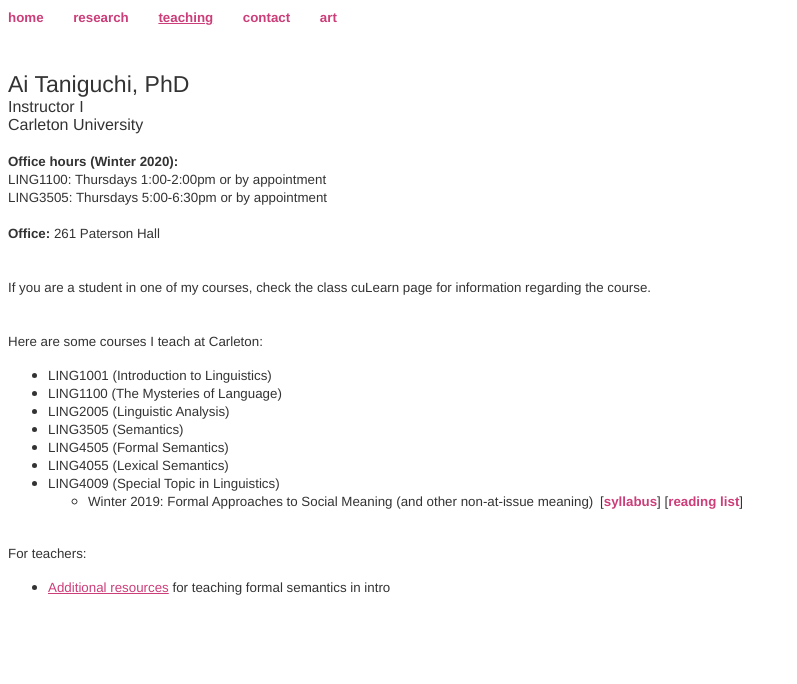
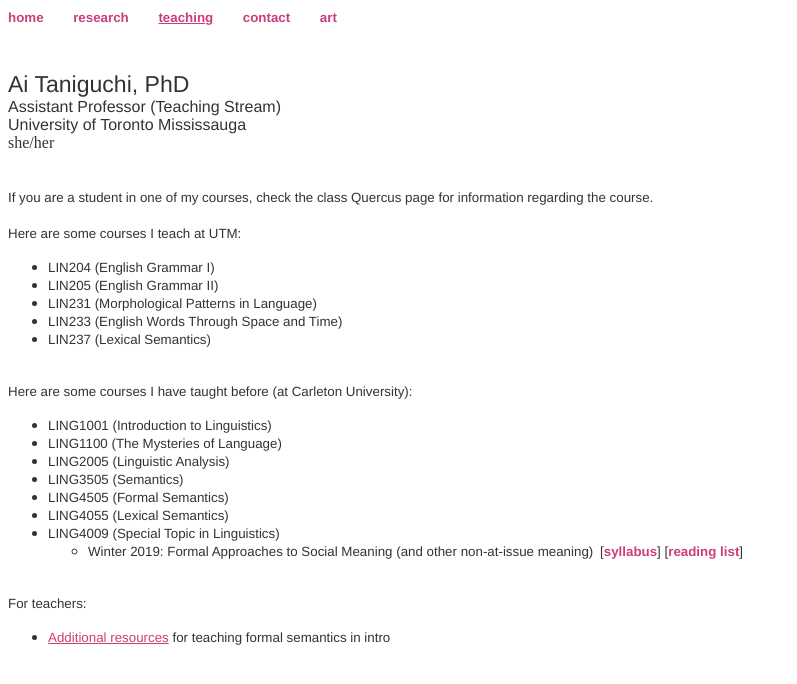
Before and after one commit to aitaniguchi/aitaniguchi.github.io, a plain HTML site: page teaching.html in a window 1280 px wide. Shown: the whole page, without its empty margins (0-797 px from the left). Drawn offline with Linux system fonts and the light colour scheme.

Commit message:
website update

```diff
--- a/teaching.html
+++ b/teaching.html
@@ -1,5 +1,6 @@
 <!DOCTYPE html PUBLIC "-//W3C//DTD HTML 4.01//EN" "http://www.w3.org/TR/html4/strict.dtd">
 <html><head>
+
 
 
 
@@ -11,18 +12,27 @@
 <br style="color: rgb(204, 62, 121); font-family: Helvetica,Arial,sans-serif;">
 <big style="color: rgb(204, 62, 121); font-family: Helvetica,Arial,sans-serif;"><big><br>
 <span style="color: rgb(51, 51, 51);">Ai Taniguchi, PhD</span></big></big><br style="color: rgb(51, 51, 51); font-family: Helvetica,Arial,sans-serif;">
-<span style="color: rgb(51, 51, 51); font-family: Helvetica,Arial,sans-serif;">Instructor I</span><br style="color: rgb(51, 51, 51); font-family: Helvetica,Arial,sans-serif;">
-<span style="color: rgb(51, 51, 51); font-family: Helvetica,Arial,sans-serif;">Carleton University</span><br style="color: rgb(51, 51, 51); font-family: Helvetica,Arial,sans-serif;">
+<span style="color: rgb(51, 51, 51); font-family: Helvetica,Arial,sans-serif;">Assistant Professor (Teaching Stream)</span><br style="color: rgb(51, 51, 51); font-family: Helvetica,Arial,sans-serif;">
+
+<span style="color: rgb(51, 51, 51); font-family: Helvetica,Arial,sans-serif;">University of Toronto Mississauga</span><br>
+
+she/her<span style="color: rgb(51, 51, 51); font-family: Helvetica,Arial,sans-serif;"></span><br style="color: rgb(51, 51, 51); font-family: Helvetica,Arial,sans-serif;">
 <br style="color: rgb(51, 51, 51); font-family: Helvetica,Arial,sans-serif;">
-<small style="font-family: Helvetica,Arial,sans-serif;"><span style="font-weight: bold;">Office hours (Winter 2020):</span><br></small><small style="font-family: Helvetica,Arial,sans-serif;">LING1100: Thursdays 1:00-2:00pm or by appointment<br>
-LING3505: Thursdays 5:00-6:30pm or by appointment </small><br>
-<small style="font-family: Helvetica,Arial,sans-serif;">
-<br><span style="font-weight: bold;">Office: </span>261 Paterson Hall</small><br style="color: rgb(51, 51, 51); font-family: Helvetica,Arial,sans-serif;">
-<small style="font-family: Helvetica,Arial,sans-serif;"><span style="color: rgb(51, 51, 51);"><br>
+<small style="font-family: Helvetica,Arial,sans-serif;"><span style="font-weight: bold;"></span></small><small style="font-family: Helvetica,Arial,sans-serif;"><span style="color: rgb(51, 51, 51);"><br>
+If you are a student in one of my courses, check the class Quercus page for information regarding the course.<br>
 <br>
-If you are a student in one of my courses, check the class cuLearn page for information regarding the course.<br>
-&nbsp;<br><br>
-Here are some courses I teach at Carleton:<br>
+Here are some courses I teach at UTM:</span></small><br>
+<ul style="font-family: Helvetica,Arial,sans-serif;">
+<li><small>LIN204 (English Grammar I)<br>
+</small></li><li><small>LIN205 (English Grammar II)</small></li>
+  <li><small>LIN231 (Morphological Patterns in Language)</small></li>
+  <li><small>LIN233 (English Words Through Space and Time)</small></li>
+  <li><small>LIN237 (Lexical Semantics)<br>
+</small></li>
+</ul>
+<br>
+<small style="font-family: Helvetica,Arial,sans-serif;"><span style="color: rgb(51, 51, 51);">
+Here are some courses I have taught before (at Carleton University):<br>
 </span></small>
 <ul style="font-family: Helvetica,Arial,sans-serif;">
   <li><small>LING1001 (Introduction to Linguistics)</small></li>
```
Also changed, not shown: contact.html (+12 -7 lines), index.html (+13 -14 lines), 1 other file.
